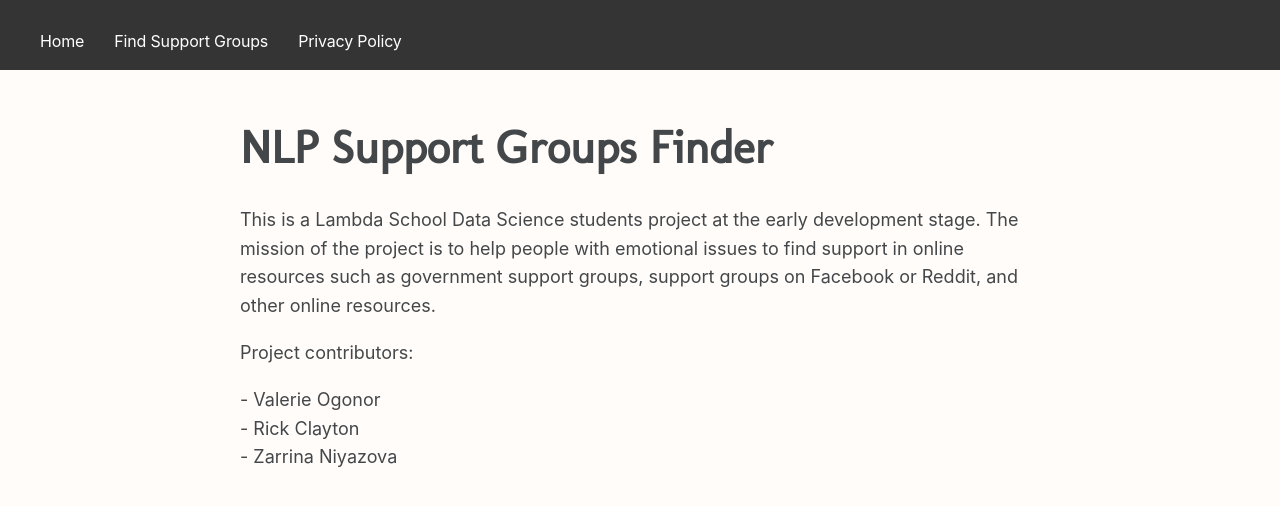
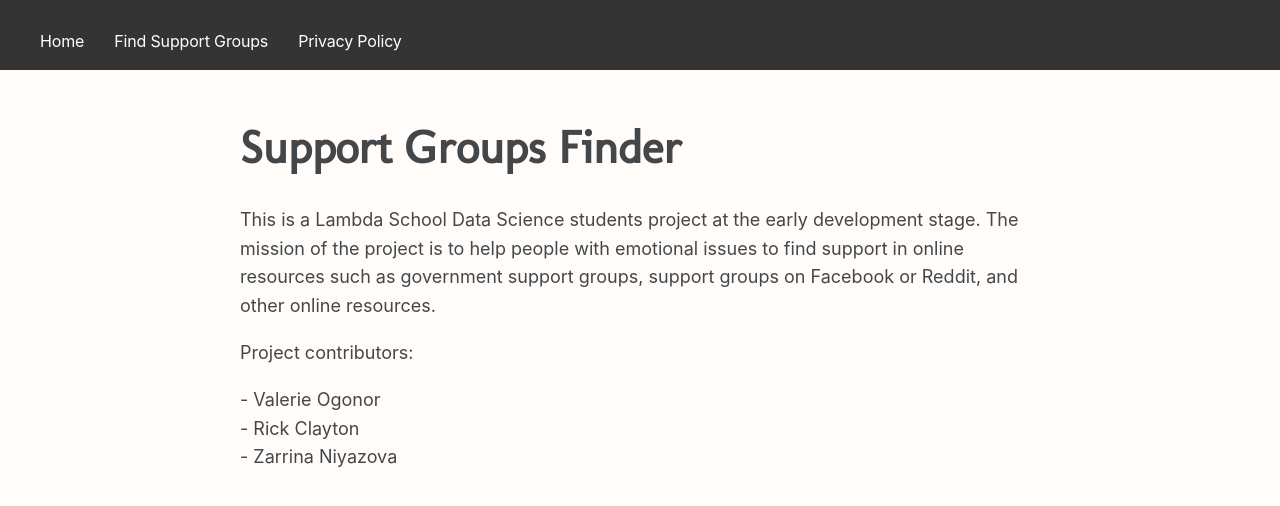
Before and after one commit to zarrinan/NLP_Support_Groups_FE, a React (Create React App) app: page / in a window 1280 px wide. Shown: the top 506 px of the page. Built offline with nearby package versions, Linux system fonts and the light colour scheme.

Commit message:
Update app name

```diff
--- a/public/index.html
+++ b/public/index.html
@@ -1,6 +1,14 @@
 <!DOCTYPE html>
 <html lang="en">
   <head>
+  <script async src="https://www.googletagmanager.com/gtag/js?id=UA-130207477-5"></script>
+  <script>
+    window.dataLayer = window.dataLayer || [];
+    function gtag(){dataLayer.push(arguments);}
+    gtag('js', new Date());
+    gtag('config', 'UA-130207477-5');
+  </script>
+
     <meta charset="utf-8" />
     <link rel="shortcut icon" href="%PUBLIC_URL%/favicon.ico" />
     <link href="https://fonts.googleapis.com/css?family=Arimo:700|Molengo" rel="stylesheet">
@@ -21,7 +29,7 @@
       work correctly both with client-side routing and a non-root public URL.
       Learn how to configure a non-root public URL by running `npm run build`.
     -->
-    <title>NLP Support Groups Finder</title>
+    <title>Support Groups Finder</title>
   </head>
   <body>
     <noscript>You need to enable JavaScript to run this app.</noscript>
--- a/src/Home.js
+++ b/src/Home.js
@@ -5,7 +5,7 @@ export default class Home extends React.Component {
     return (
       <div>
         <div className='main-container'>
-          <h1 className='page-header'>NLP Support Groups Finder</h1>
+          <h1 className='page-header'>Support Groups Finder</h1>
           <p>This is a Lambda School Data Science students project at the early development stage.
           The mission of the project is to help people with emotional issues to find
           support in online resources such as government support groups, support groups
```
